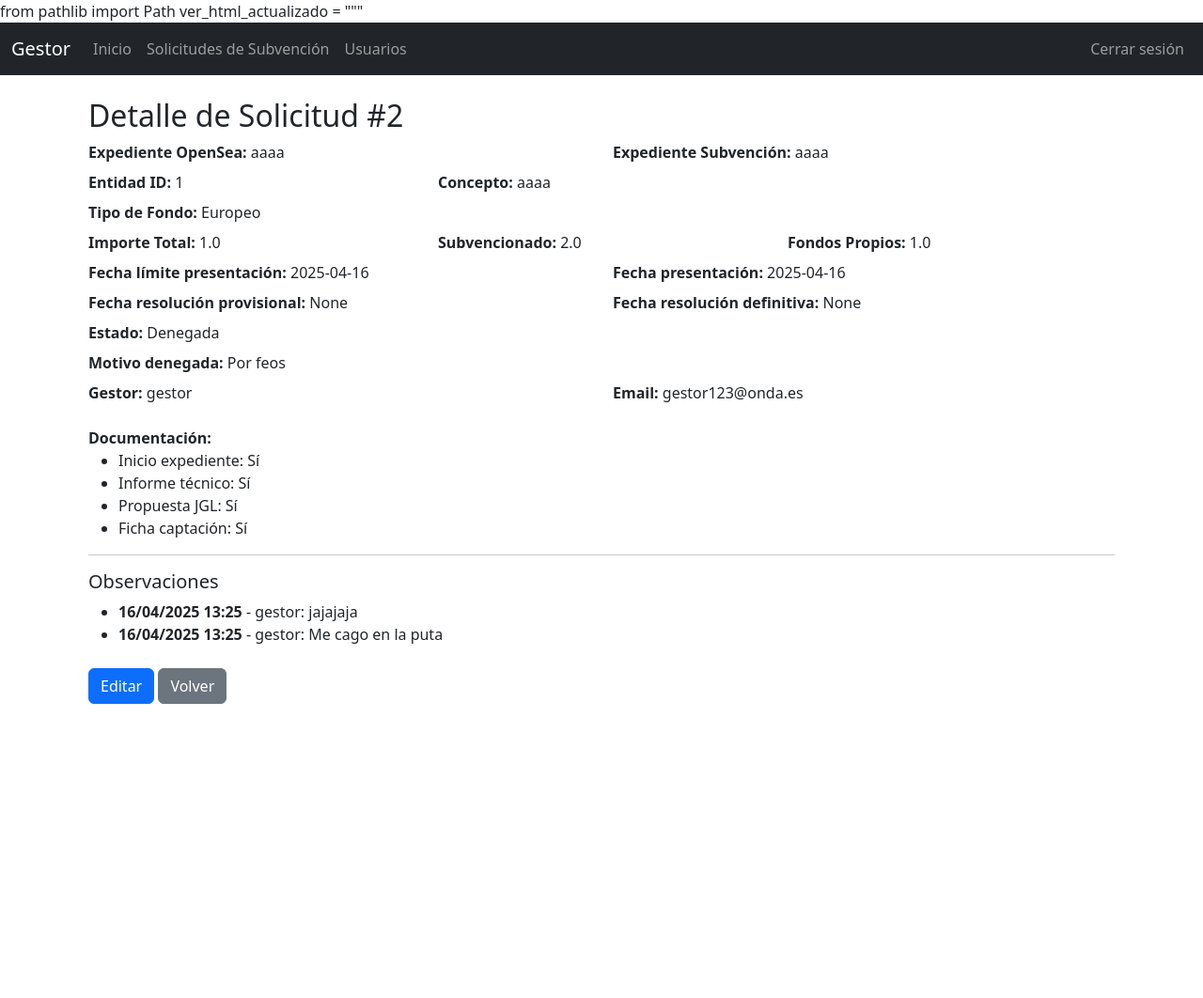
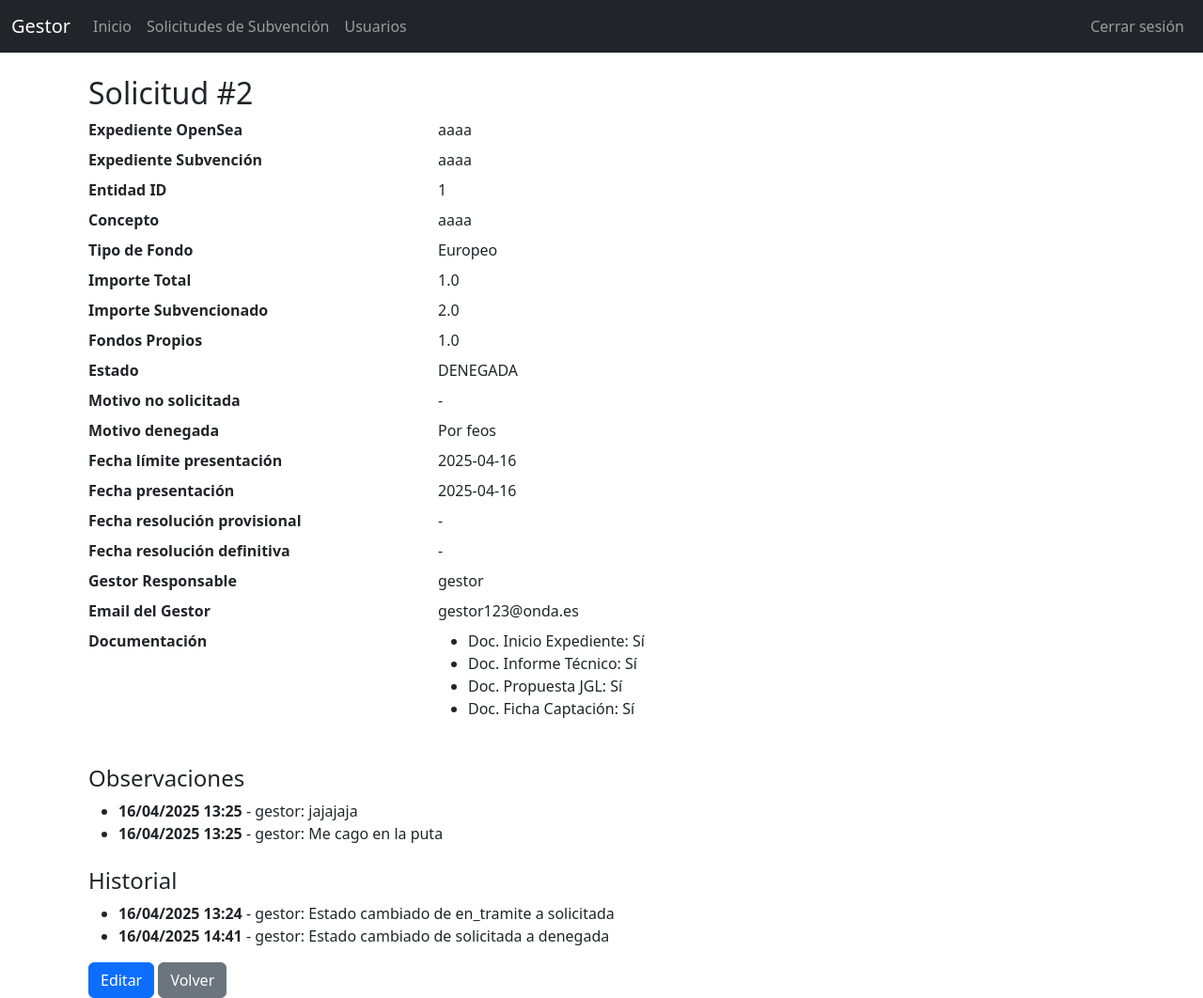
Before and after one commit to cholinyo/Gestion_Subvenciones, a Flask app: page /solicitud/2 in a window 1280 px wide. Shown: the whole page at 94% size. Before the commit the page ends 749 px from the top, so only its background shows below. Run offline with Flask 3, Linux system fonts and the light colour scheme; a user stored in the database is signed in.

Commit message:
Modificaciones en templates de solicitud de subvenciones

```diff
--- a/app/templates/solicitudes/lista.html
+++ b/app/templates/solicitudes/lista.html
@@ -1,12 +1,9 @@
 {% extends "base.html" %}
-
 {% block content %}
 <h2>Listado de solicitudes</h2>
-
 <a href="{{ url_for('solicitudes.nueva_solicitud') }}" class="btn btn-success mb-3">
   + Nueva solicitud
 </a>
-
 <form method="get" class="mb-3">
   <label for="estado" class="form-label">Filtrar por estado:</label>
   <select name="estado" class="form-select" onchange="this.form.submit()">
@@ -55,5 +52,4 @@
     {% endfor %}
   </tbody>
 </table>
-
 {% endblock %}
--- a/app/templates/solicitudes/ver.html
+++ b/app/templates/solicitudes/ver.html
@@ -1,74 +1,94 @@
-from pathlib import Path
+{% extends 'base.html' %}
 
-ver_html_actualizado = """
-{% extends "base.html" %}
 {% block content %}
 <div class="container mt-4">
-  <h2>Detalle de Solicitud #{{ solicitud.id }}</h2>
+  <h2>Solicitud #{{ solicitud.id }}</h2>
+  <dl class="row">
+    <dt class="col-sm-4">Expediente OpenSea</dt>
+    <dd class="col-sm-8">{{ solicitud.expediente_opensea }}</dd>
 
-  <div class="row">
-    <div class="col-md-6"><strong>Expediente OpenSea:</strong> {{ solicitud.expediente_opensea }}</div>
-    <div class="col-md-6"><strong>Expediente Subvención:</strong> {{ solicitud.expediente_subvencion }}</div>
-  </div>
-  <div class="row mt-2">
-    <div class="col-md-4"><strong>Entidad ID:</strong> {{ solicitud.entidad_id }}</div>
-    <div class="col-md-8"><strong>Concepto:</strong> {{ solicitud.concepto }}</div>
-  </div>
-  <div class="mt-2"><strong>Tipo de Fondo:</strong> {{ solicitud.tipo_fondo }}</div>
-  <div class="row mt-2">
-    <div class="col-md-4"><strong>Importe Total:</strong> {{ solicitud.importe_total }}</div>
-    <div class="col-md-4"><strong>Subvencionado:</strong> {{ solicitud.importe_subvencionado }}</div>
-    <div class="col-md-4"><strong>Fondos Propios:</strong> {{ solicitud.fondos_propios }}</div>
-  </div>
-  <div class="row mt-2">
-    <div class="col-md-6"><strong>Fecha límite presentación:</strong> {{ solicitud.fecha_limite_presentacion }}</div>
-    <div class="col-md-6"><strong>Fecha presentación:</strong> {{ solicitud.fecha_presentacion_solicitud }}</div>
-  </div>
-  <div class="row mt-2">
-    <div class="col-md-6"><strong>Fecha resolución provisional:</strong> {{ solicitud.fecha_resolucion_provisional }}</div>
-    <div class="col-md-6"><strong>Fecha resolución definitiva:</strong> {{ solicitud.fecha_resolucion_definitiva }}</div>
-  </div>
-  <div class="mt-2"><strong>Estado:</strong> {{ solicitud.estado.name.replace("_", " ")|capitalize }}</div>
-  {% if solicitud.estado.name == 'NO_SOLICITADA' %}
-  <div class="mt-2"><strong>Motivo no solicitada:</strong> {{ solicitud.motivo_no_solicitada }}</div>
-  {% endif %}
-  {% if solicitud.estado.name == 'DENEGADA' %}
-  <div class="mt-2"><strong>Motivo denegada:</strong> {{ solicitud.motivo_denegada }}</div>
-  {% endif %}
-  <div class="row mt-2">
-    <div class="col-md-6"><strong>Gestor:</strong> {{ solicitud.gestor_responsable }}</div>
-    <div class="col-md-6"><strong>Email:</strong> {{ solicitud.email_gestor }}</div>
-  </div>
-  <div class="mt-4"><strong>Documentación:</strong>
-    <ul>
-      <li>Inicio expediente: {{ "Sí" if solicitud.doc_inicio_expediente else "No" }}</li>
-      <li>Informe técnico: {{ "Sí" if solicitud.doc_informe_tecnico else "No" }}</li>
-      <li>Propuesta JGL: {{ "Sí" if solicitud.doc_propuesta_jgl else "No" }}</li>
-      <li>Ficha captación: {{ "Sí" if solicitud.doc_ficha_captacion else "No" }}</li>
-    </ul>
-  </div>
+    <dt class="col-sm-4">Expediente Subvención</dt>
+    <dd class="col-sm-8">{{ solicitud.expediente_subvencion }}</dd>
 
-  <hr>
-  <h5>Observaciones</h5>
+    <dt class="col-sm-4">Entidad ID</dt>
+    <dd class="col-sm-8">{{ solicitud.entidad_id }}</dd>
+
+    <dt class="col-sm-4">Concepto</dt>
+    <dd class="col-sm-8">{{ solicitud.concepto }}</dd>
+
+    <dt class="col-sm-4">Tipo de Fondo</dt>
+    <dd class="col-sm-8">{{ solicitud.tipo_fondo }}</dd>
+
+    <dt class="col-sm-4">Importe Total</dt>
+    <dd class="col-sm-8">{{ solicitud.importe_total }}</dd>
+
+    <dt class="col-sm-4">Importe Subvencionado</dt>
+    <dd class="col-sm-8">{{ solicitud.importe_subvencionado }}</dd>
+
+    <dt class="col-sm-4">Fondos Propios</dt>
+    <dd class="col-sm-8">{{ solicitud.fondos_propios }}</dd>
+
+    <dt class="col-sm-4">Estado</dt>
+    <dd class="col-sm-8">{{ solicitud.estado.name }}</dd>
+
+    <dt class="col-sm-4">Motivo no solicitada</dt>
+    <dd class="col-sm-8">{{ solicitud.motivo_no_solicitada or '-' }}</dd>
+
+    <dt class="col-sm-4">Motivo denegada</dt>
+    <dd class="col-sm-8">{{ solicitud.motivo_denegada or '-' }}</dd>
+
+    <dt class="col-sm-4">Fecha límite presentación</dt>
+    <dd class="col-sm-8">{{ solicitud.fecha_limite_presentacion }}</dd>
+
+    <dt class="col-sm-4">Fecha presentación</dt>
+    <dd class="col-sm-8">{{ solicitud.fecha_presentacion_solicitud or '-' }}</dd>
+
+    <dt class="col-sm-4">Fecha resolución provisional</dt>
+    <dd class="col-sm-8">{{ solicitud.fecha_resolucion_provisional or '-' }}</dd>
+
+    <dt class="col-sm-4">Fecha resolución definitiva</dt>
+    <dd class="col-sm-8">{{ solicitud.fecha_resolucion_definitiva or '-' }}</dd>
+
+    <dt class="col-sm-4">Gestor Responsable</dt>
+    <dd class="col-sm-8">{{ solicitud.gestor_responsable or '-' }}</dd>
+
+    <dt class="col-sm-4">Email del Gestor</dt>
+    <dd class="col-sm-8">{{ solicitud.email_gestor or '-' }}</dd>
+
+    <dt class="col-sm-4">Documentación</dt>
+    <dd class="col-sm-8">
+      <ul>
+        <li>Doc. Inicio Expediente: {{ 'Sí' if solicitud.doc_inicio_expediente else 'No' }}</li>
+        <li>Doc. Informe Técnico: {{ 'Sí' if solicitud.doc_informe_tecnico else 'No' }}</li>
+        <li>Doc. Propuesta JGL: {{ 'Sí' if solicitud.doc_propuesta_jgl else 'No' }}</li>
+        <li>Doc. Ficha Captación: {{ 'Sí' if solicitud.doc_ficha_captacion else 'No' }}</li>
+      </ul>
+    </dd>
+  </dl>
+
+  <h4 class="mt-4">Observaciones</h4>
   {% if solicitud.observaciones %}
   <ul>
-    {% for observacion in solicitud.observaciones.order_by(ObservacionSolicitud.fecha.desc()).all() %}
-    <li><strong>{{ observacion.fecha.strftime('%d/%m/%Y %H:%M') }}</strong> - {{ observacion.usuario.username }}:
-      {{ observacion.texto }}</li>
+    {% for obs in solicitud.observaciones.order_by(ObservacionSolicitud.fecha.desc()).all() %}
+      <li><strong>{{ obs.fecha.strftime('%d/%m/%Y %H:%M') }}</strong> - {{ obs.usuario.username }}: {{ obs.texto }}</li>
     {% endfor %}
   </ul>
   {% else %}
-  <p>No hay observaciones registradas.</p>
+  <p>No hay observaciones.</p>
   {% endif %}
 
-  <div class="mt-4">
-    <a href="{{ url_for('solicitudes.editar_solicitud', solicitud_id=solicitud.id) }}" class="btn btn-primary">Editar</a>
-    <a href="{{ url_for('solicitudes.lista_solicitudes') }}" class="btn btn-secondary">Volver</a>
-  </div>
+  <h4 class="mt-4">Historial</h4>
+  {% if solicitud.historial %}
+  <ul>
+    {% for h in solicitud.historial %}
+      <li><strong>{{ h.fecha.strftime('%d/%m/%Y %H:%M') }}</strong> - {{ h.usuario.username }}: {{ h.descripcion }}</li>
+    {% endfor %}
+  </ul>
+  {% else %}
+  <p>No hay historial disponible.</p>
+  {% endif %}
+
+  <a href="{{ url_for('solicitudes.editar_solicitud', solicitud_id=solicitud.id) }}" class="btn btn-primary">Editar</a>
+  <a href="{{ url_for('solicitudes.lista_solicitudes') }}" class="btn btn-secondary">Volver</a>
 </div>
 {% endblock %}
-"""
-
-output_path = Path("/mnt/data/ver_actualizado.html")
-output_path.write_text(ver_html_actualizado.strip(), encoding="utf-8")
-output_path
```
Also changed, not shown: app/templates/solicitudes/editar.html (+1 -12 lines), app.db.
